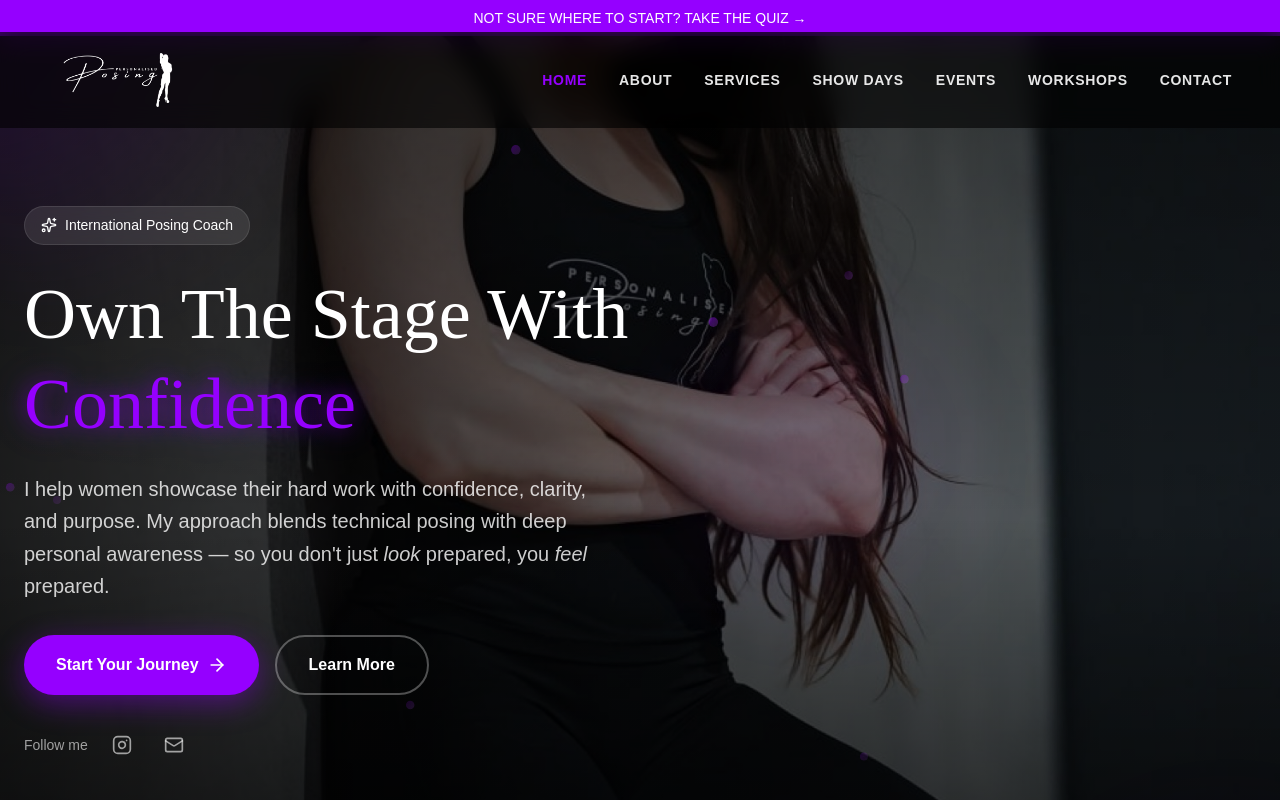
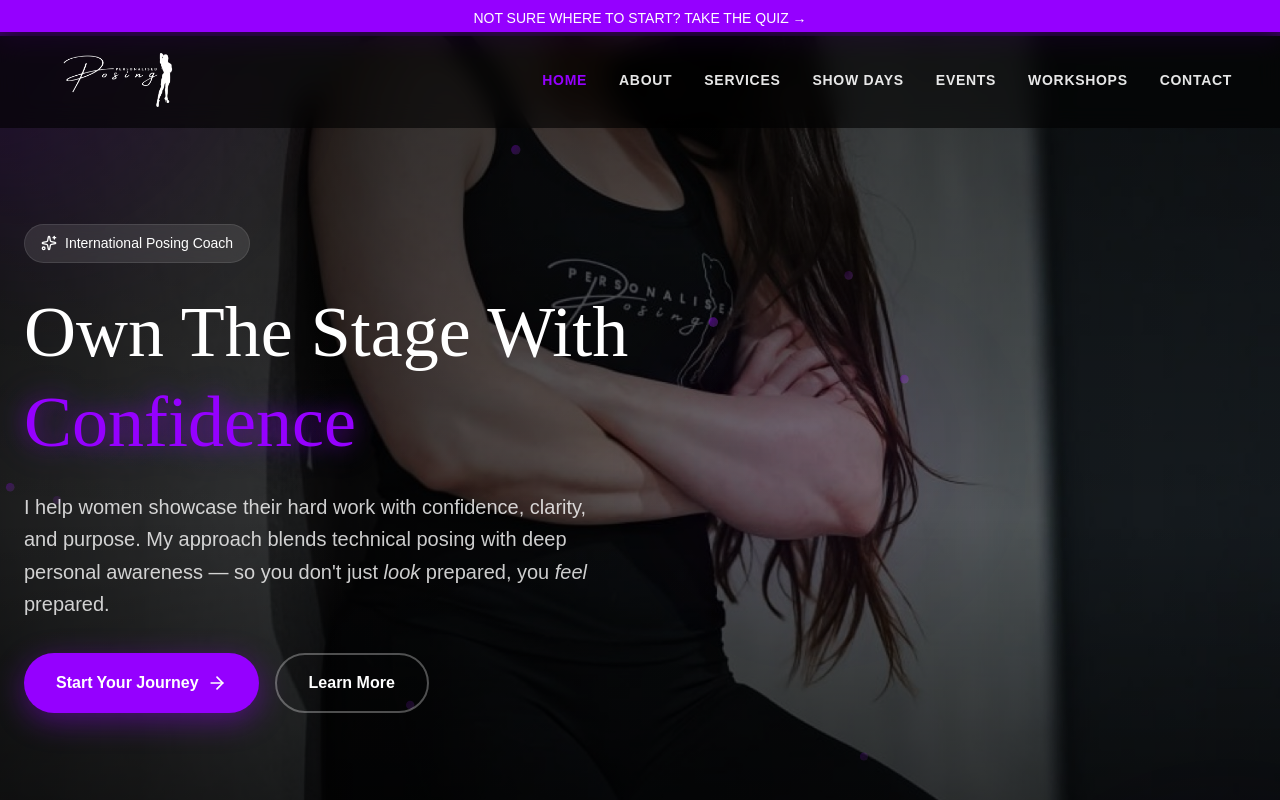
Before and after one commit to Georgiav96/personalised-posing-website, a React (Vite) app: page /personalised-posing-website/home in a window 1280 px wide. Shown: the top 800 px of the page. Built offline with nearby package versions, Linux system fonts and the light colour scheme.

Commit message:
Remove Follow me section from homepage hero

```diff
--- a/src/pages/Home.jsx
+++ b/src/pages/Home.jsx
@@ -337,22 +337,6 @@ function Home() {
                 </Link>
               </motion.div>
 
-              <motion.div
-                initial={{ opacity: 0 }}
-                animate={{ opacity: 1 }}
-                transition={{ duration: 0.8, delay: 0.5 }}
-                className="flex items-center gap-4 text-white/60"
-              >
-                <span className="text-sm">Follow me</span>
-                <a href="https://instagram.com/personalised_posing" target="_blank" rel="noopener noreferrer"
-                   className="hover:text-brand-purple transition-colors p-2 rounded-full hover:bg-white/10">
-                  <Instagram className="w-5 h-5" />
-                </a>
-                <a href="mailto:hello@personalisedposing.com"
-                   className="hover:text-brand-purple transition-colors p-2 rounded-full hover:bg-white/10">
-                  <Mail className="w-5 h-5" />
-                </a>
-              </motion.div>
             </div>
           </div>
         </div>
```
